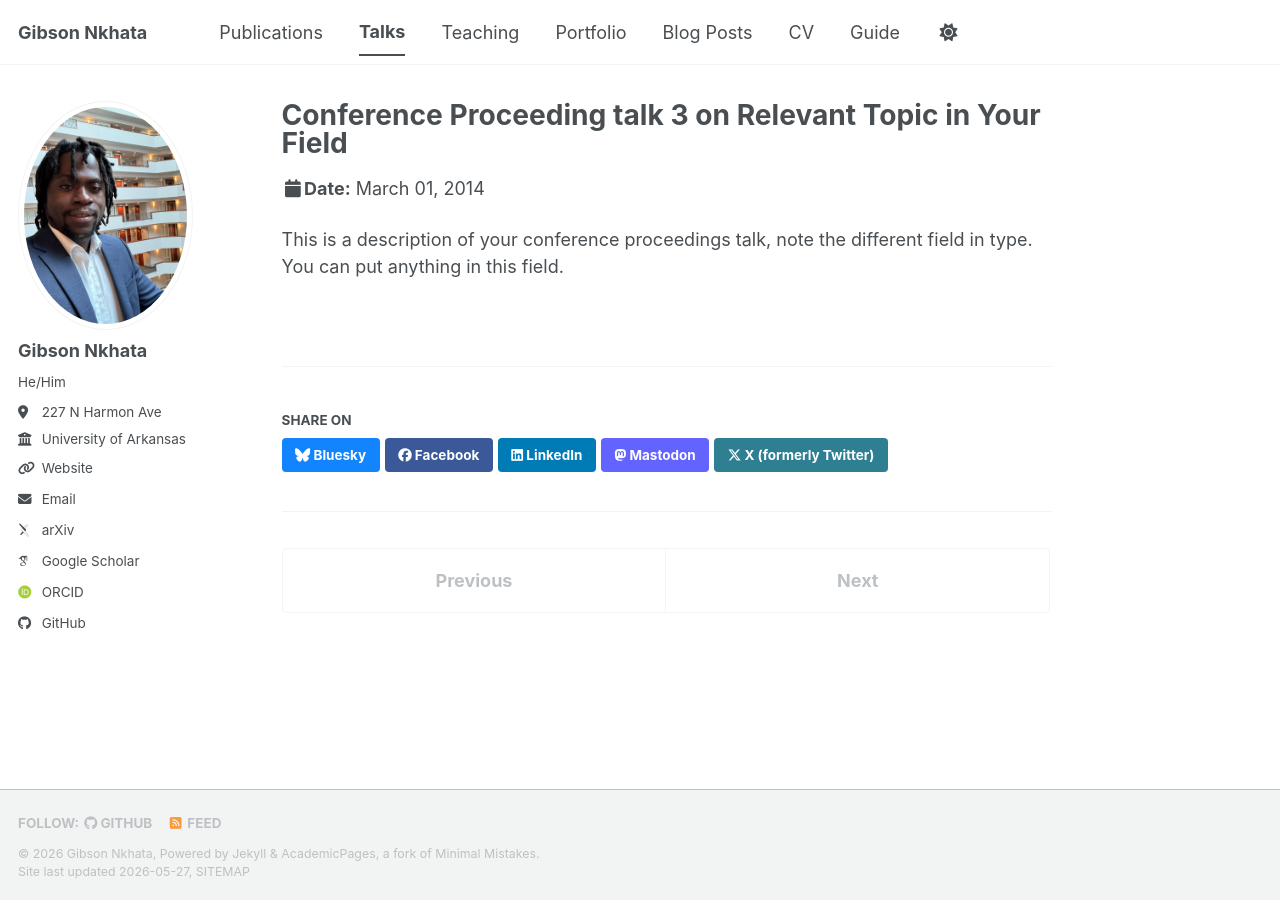
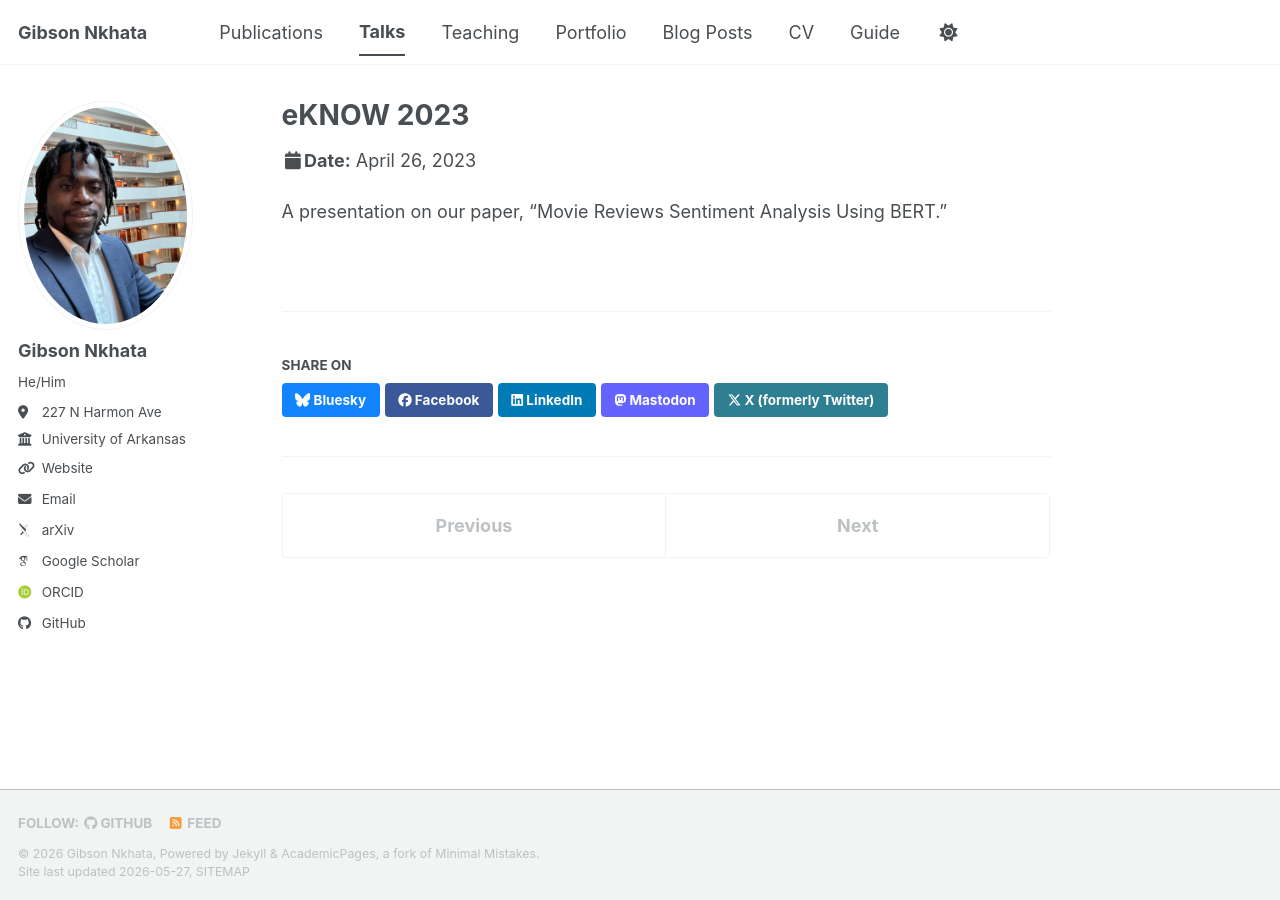
Before and after one commit to gnkhata/gnkhata.github.io, a Jekyll site: the page built from _talks/2014-03-01-talk-3.md, in a window 1280 px wide. Built offline with Jekyll 4.4.1, drawn with Linux system fonts in a browser that asks for light colours; some web fonts are replaced; a script bundle is joined from its source files by our own code; library files that are not in the unit come from our copies.

Commit message:
Update 2014-03-01-talk-3.md

```diff
--- a/_talks/2014-03-01-talk-3.md
+++ b/_talks/2014-03-01-talk-3.md
@@ -1,11 +1,11 @@
 ---
-title: "Conference Proceeding talk 3 on Relevant Topic in Your Field"
+title: "eKNOW 2023"
 collection: talks
-type: "Conference proceedings talk"
+type: "Conference presentation"
 permalink: /talks/2014-03-01-talk-3
-venue: "Testing Institute of America 2014 Annual Conference"
-date: 2014-03-01
-location: "Los Angeles, CA, USA"
+venue: "The Fifteenth International Conference on Information, Process, and Knowledge Management (eKNOW'23)"
+date: 2023-04-26
+location: "Venice, Italy"
 ---
 
-This is a description of your conference proceedings talk, note the different field in type. You can put anything in this field.
+A presentation on our paper, "Movie Reviews Sentiment Analysis Using BERT."
```
